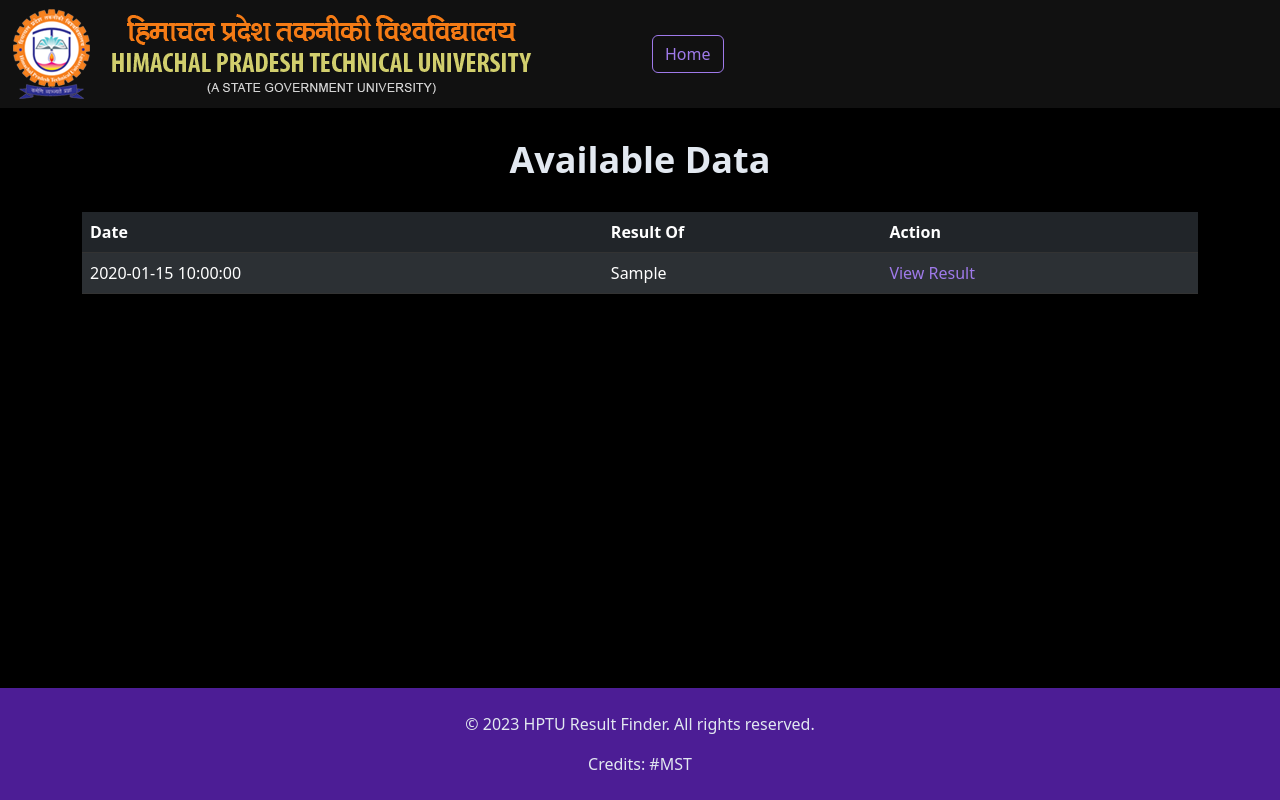
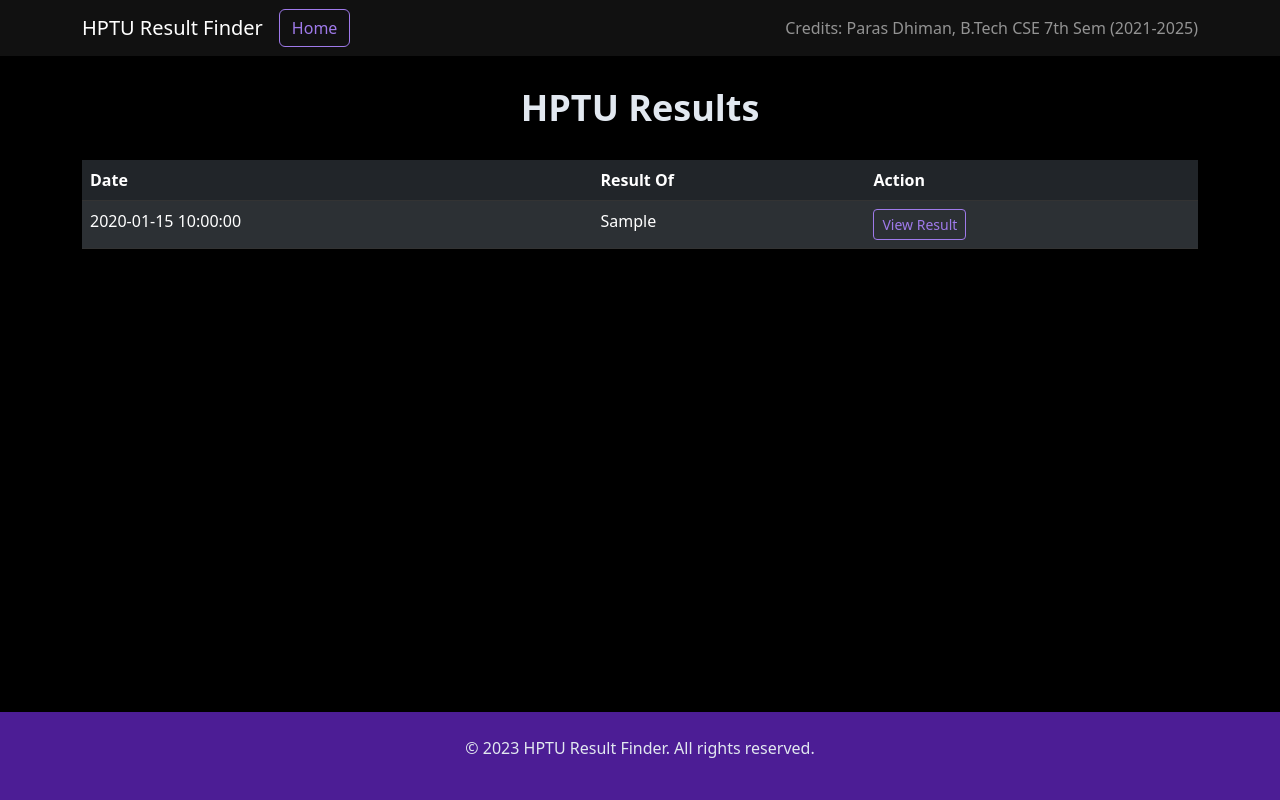
Before and after one commit to dhimanparas20/HPTU-Result-Finder, a Flask app: template templates/result.html in a window 1280 px wide. Run offline with Flask 3, Linux system fonts and the light colour scheme; the template is opened without the code that fills it: most values are stand-ins (such as "Sample title", 1, 10 or a date in 2020).

Commit message:
replace text with button
Signed-off-by: dhimanparas20 <dhimanparas20@gmail.com>

```diff
--- a/templates/home.html
+++ b/templates/home.html
@@ -85,7 +85,7 @@
             </div>
 
             <button type="submit" class="btn btn-primary w-full">Find Result</button>
-            <br><br><p><b>Note:</b> The site fetches data exclusively from <a href="https://himachal-pradesh.indiaresults.com/himtu/default.aspx" target='blank'>IndiaResults</a>.Therefore, the developer does not guarantee data accuracy.</p>
+            <br><br><p><b>Note:</b> The site fetches data exclusively from <a href="https://himachal-pradesh.indiaresults.com/himtu/default.aspx" target='blank'>IndiaResults</a>. Therefore, the developer does not guarantee data accuracy.</p>
         </form>
     </main>
 
--- a/templates/result.html
+++ b/templates/result.html
@@ -6,7 +6,6 @@
     <title>HPTU Result Finder - Results</title>
     <link href="https://cdn.jsdelivr.net/npm/tailwindcss@2.2.19/dist/tailwind.min.css" rel="stylesheet">
     <link href="https://cdn.jsdelivr.net/npm/bootstrap@5.3.0/dist/css/bootstrap.min.css" rel="stylesheet">
-    <link rel="icon" href="static/s-favican.png" type="image/x-icon">
     <style>
         body {
             background-color: #000000;
@@ -47,15 +46,16 @@
 <body class="min-h-screen flex flex-col">
     <nav class="navbar navbar-expand-lg navbar-dark">
         <div class="container">
-            <img src="static/s_logo.png" alt="HPTU Logo">
-            </div>
-        <div class="container">
+            <a class="navbar-brand" href="#">HPTU Result Finder</a>
             <a href="/" class="btn btn-outline-light">Home</a>
+            <span class="navbar-text ms-auto">
+                Credits: Paras Dhiman, B.Tech CSE 7th Sem (2021-2025)
+            </span>
         </div>
     </nav>
 
     <main class="container flex-grow">
-        <h1 class="text-4xl font-bold text-center my-8">Available Data</h1>
+        <h1 class="text-4xl font-bold text-center my-8">HPTU Results</h1>
 
         <div class="table-responsive">
             <table class="table table-dark table-striped">
@@ -75,7 +75,9 @@
                             <tr>
                                 <td>{{ result.date }}</td>
                                 <td>{{ result.result_of }}</td>
-                                <td><a href="{{ result.url }}" target="_blank">View Result</a></td>
+                                <td>
+    <a href="{{ result.url }}" target="_blank" class="btn btn-sm btn-outline-light">View Result</a>
+</td>
                             </tr>
                         {% endif %}
                     {% endfor %}
@@ -86,9 +88,6 @@
 
     <footer class="bg-purple-900 text-center py-4 mt-8">
         <p>&copy; 2023 HPTU Result Finder. All rights reserved.</p>
-        <span class="navbar-text ms-auto">
-            Credits: #MST
-        </span>
     </footer>
 
     <script src="https://cdn.jsdelivr.net/npm/bootstrap@5.3.0/dist/js/bootstrap.bundle.min.js"></script>
```
